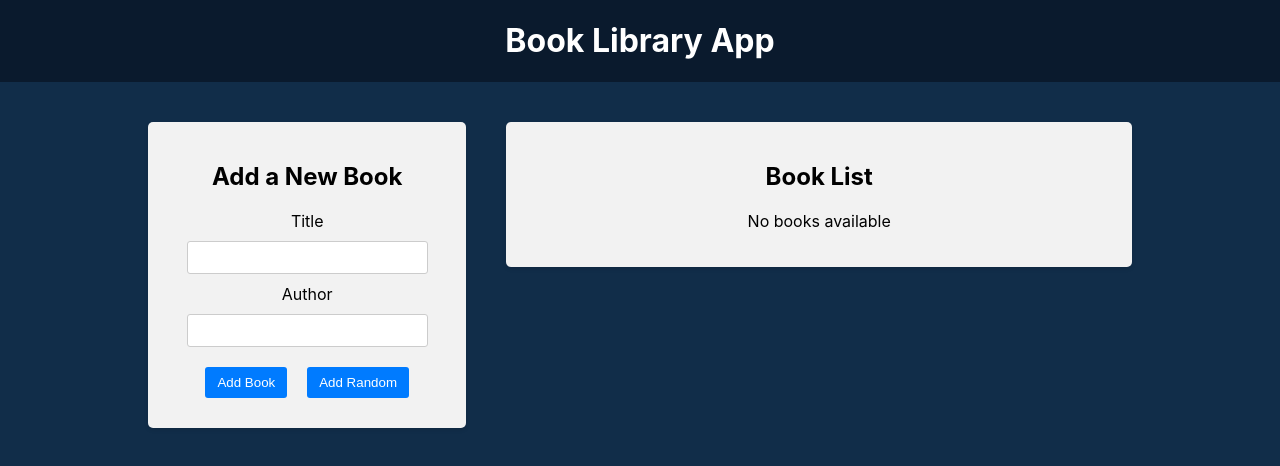
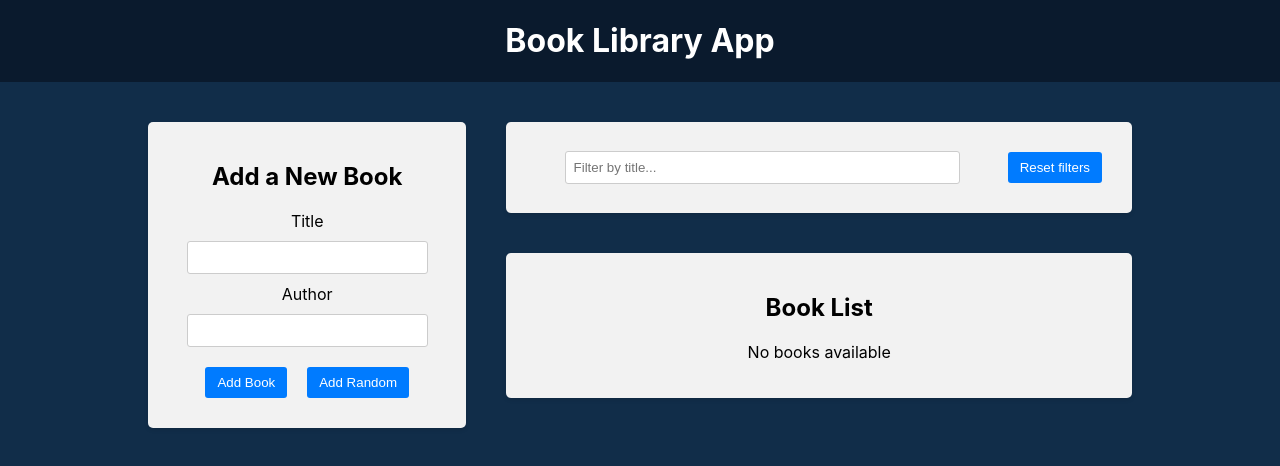
Before and after one commit to TryExceptFinally/book-library-app-react-redux, a React (Create React App) app in the folder frontend/: page / in a window 1280 px wide. Shown: the top 466 px of the page. Built offline with nearby package versions, Linux system fonts and the light colour scheme.

Commit message:
Add filter by title and reset filters (CreateSlice)

```diff
--- a/frontend/src/App.jsx
+++ b/frontend/src/App.jsx
@@ -14,7 +14,7 @@ const App = () => {
                     <BookForm />
                 </div>
                 <div className="app-right-column">
-                    {/* <Filter /> */}
+                    <Filter />
                     <BookList />
                 </div>
             </main>
--- a/frontend/src/components/BookList/BookList.jsx
+++ b/frontend/src/components/BookList/BookList.jsx
@@ -4,10 +4,12 @@ import {
     deleteBook,
     toggleFavoriteBook,
 } from '../../redux/books/actionCreators'
+import { selectTitleFilter } from '../../redux/slices/filterSlice'
 import './BookList.css'
 
 const BookList = () => {
     const books = useSelector((state) => state.books)
+    const titleFilter = useSelector(selectTitleFilter)
     const dispatch = useDispatch()
 
     const handleDeleteBook = (id) => {
@@ -18,6 +20,10 @@ const BookList = () => {
         dispatch(toggleFavoriteBook(id))
     }
 
+    const filteredBooks = books.filter((book) =>
+        book.title.toLowerCase().includes(titleFilter.toLowerCase())
+    )
+
     return (
         <div className="app-block book-list">
             <h2>Book List</h2>
@@ -25,7 +31,7 @@ const BookList = () => {
                 <p>No books available</p>
             ) : (
                 <ul>
-                    {books.map((book, i) => (
+                    {filteredBooks.map((book, i) => (
                         <li key={book.id}>
                             <div className="book-info">
                                 {++i}. {book.title} by{' '}
--- a/frontend/src/components/Filter/Filter.jsx
+++ b/frontend/src/components/Filter/Filter.jsx
@@ -1,9 +1,39 @@
+import { useDispatch, useSelector } from 'react-redux'
+import {
+    setTitleFilter,
+    selectTitleFilter,
+    resetFilters,
+} from '../../redux/slices/filterSlice'
 import './Filter.css'
 
 const Filter = () => {
+    const dispatch = useDispatch()
+    const titleFilter = useSelector(selectTitleFilter)
+
+    const handleTitleFilterChange = (title) => {
+        dispatch(setTitleFilter(title))
+    }
+    const handleResetFilters = () => {
+        dispatch(resetFilters())
+    }
+
     return (
         <div className="app-block filter">
-            <h2>Filters</h2>
+            <div className="filter-row">
+                <div className="filter-group">
+                    <input
+                        type="text"
+                        placeholder="Filter by title..."
+                        value={titleFilter}
+                        onChange={(e) =>
+                            handleTitleFilterChange(e.target.value)
+                        }
+                    />
+                </div>
+                <button type="button" onClick={handleResetFilters}>
+                    Reset filters
+                </button>
+            </div>
         </div>
     )
 }
--- /dev/null
+++ b/frontend/src/redux/slices/filterSlice.js
@@ -0,0 +1,24 @@
+import { createSlice } from '@reduxjs/toolkit'
+
+const initialState = {
+    title: '',
+}
+
+const filterSlice = createSlice({
+    name: 'filter',
+    initialState,
+    reducers: {
+        setTitleFilter: (state, action) => {
+            state.title = action.payload
+        },
+        resetFilters: (state) => {
+            return initialState
+        },
+    },
+})
+
+export const { setTitleFilter, resetFilters } = filterSlice.actions
+
+export const selectTitleFilter = (state) => state.filter.title
+
+export default filterSlice.reducer
--- a/frontend/src/redux/store.js
+++ b/frontend/src/redux/store.js
@@ -1,9 +1,11 @@
 import { configureStore } from '@reduxjs/toolkit'
 import booksReducer from './books/reducer'
+import filterReducer from './slices/filterSlice'
 
 const store = configureStore({
     reducer: {
         books: booksReducer,
+        filter: filterReducer,
     },
 })
 
```
